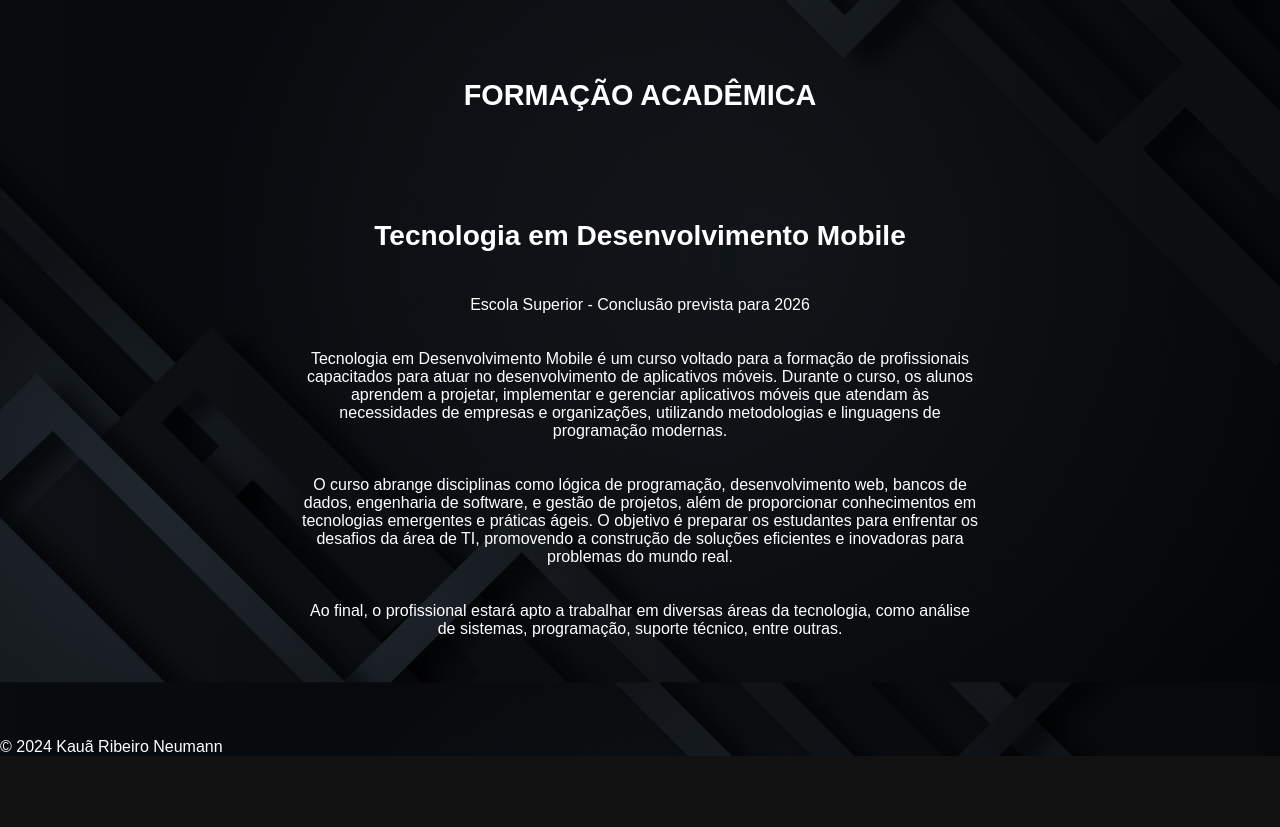
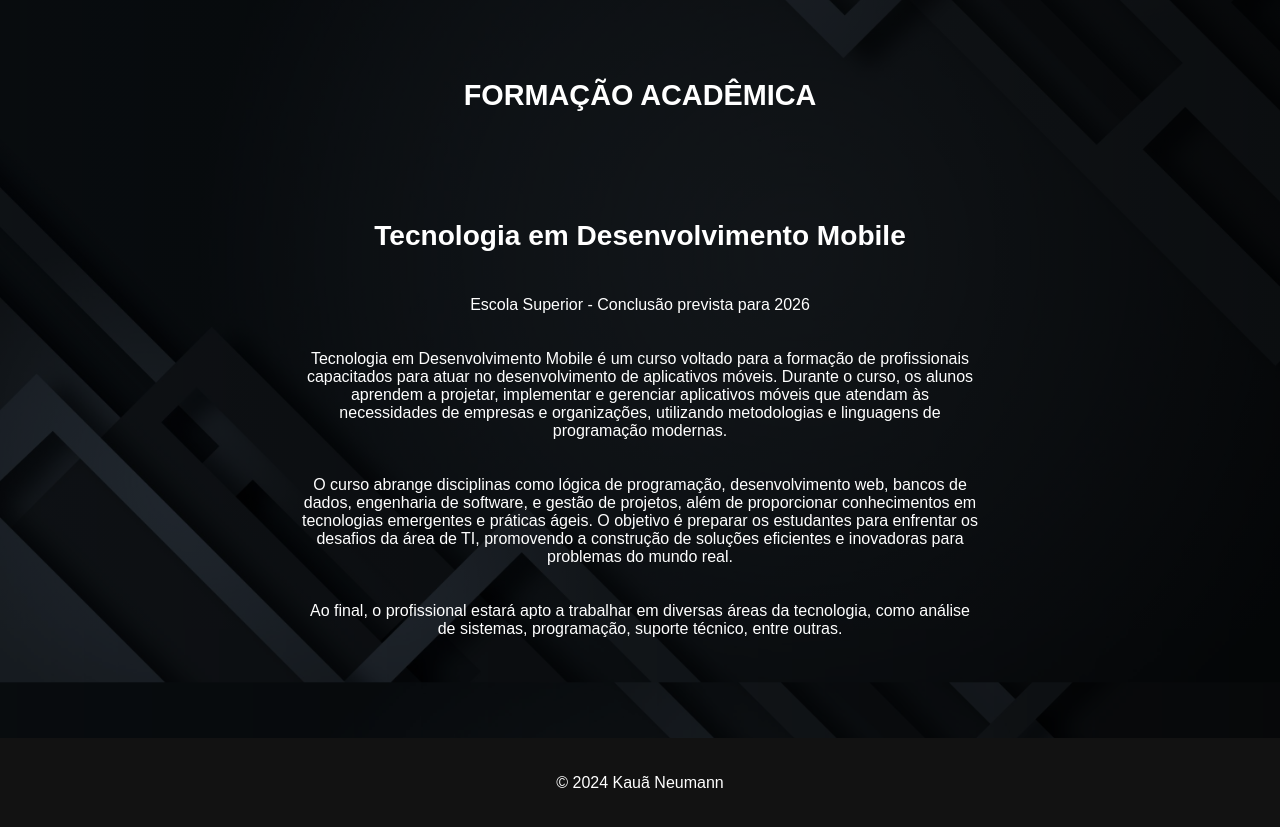
Before and after one commit to KakaNeumann/Trabalho-Uninter-Web, a plain HTML site: page formacao.html in a window 1280 px wide. Shown: the part 171-998 px from the top of the page. Before the commit the page ends 927 px from the top, so only its background shows below. Drawn offline with Linux system fonts and the light colour scheme.

Commit message:
alteração do footer

```diff
--- a/formacao.html
+++ b/formacao.html
@@ -38,8 +38,9 @@
 
 
     </main>
-    <footer>
-        <p class="footer-text">&copy; 2024 Kauã Ribeiro Neumann</p>
+    <!-- Rodapé do site -->
+    <footer class="footer">
+        <p class="footer-text">&copy; 2024 Kauã Neumann</p>
     </footer>
 </body>
 </html>
```
Also changed, not shown: index.html (+4 -0 lines).
